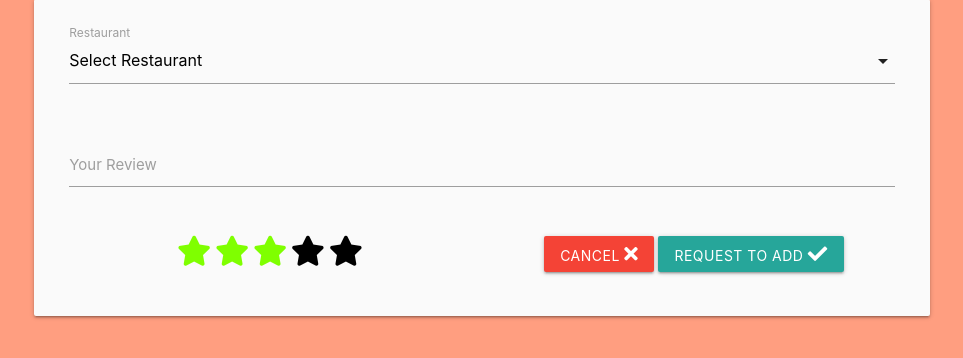
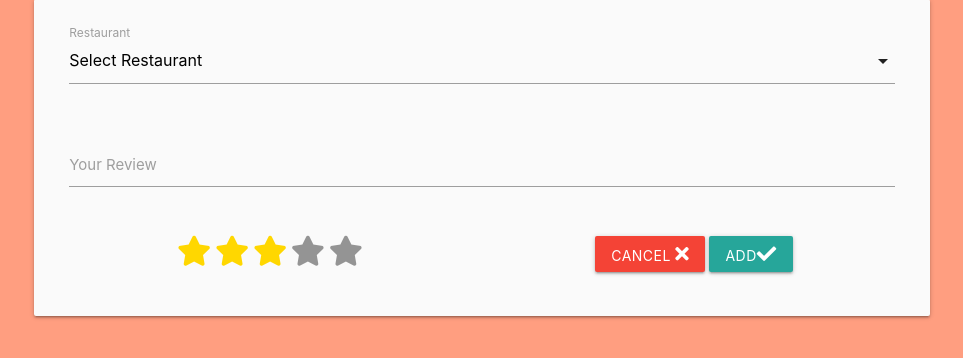
Before and after one commit to matteofiorini92/restaurants-reviews, a Flask app: page /add_review in a window 1280 px wide. Shown: the part 160-518 px from the top of the page, without its empty margins (158-1121 px from the left). Run offline with Flask 2, Linux system fonts and the light colour scheme; the visitor is signed in with stand-in values (Sample User, id 1); data that the repository does not hold is empty; some libraries are stand-ins or nearby versions.

Commit message:
feat: added styling to stars and social links. fix: made edit restaurant buttons visible only to admin users

```diff
--- a/app.py
+++ b/app.py
@@ -20,8 +20,13 @@ mongo = PyMongo(app)
 @app.route("/")
 @app.route("/get_restaurants")
 def get_restaurants():
+    if session:
+        user = mongo.db.users.find_one({"username": session["user"]})
+        role = user["role"]
+    else:
+        role = ""
     restaurants = mongo.db.restaurants.find({"status": "approved"})
-    return render_template("get_restaurants.html", restaurants=restaurants)
+    return render_template("get_restaurants.html", restaurants=restaurants, role=role)
 
 
 @app.route("/add_restaurant", methods=["GET", "POST"])
--- a/static/css/style.css
+++ b/static/css/style.css
@@ -20,11 +20,11 @@
 }
 
 .golden-star {
-  color: chartreuse;
+  color: rgb(255, 215, 0);
 }
 
-.grey-star {
-  color: black;
+.greyed-out {
+  color: rgb(148, 148, 148)
 }
 
 .white-link {
--- a/templates/add_review.html
+++ b/templates/add_review.html
@@ -32,16 +32,15 @@
                 <i id="star-1" class="fas fa-star fa-2x star-rating golden-star"></i>
                 <i id="star-2" class="fas fa-star fa-2x star-rating golden-star"></i>
                 <i id="star-3" class="fas fa-star fa-2x star-rating golden-star"></i>
-                <i id="star-4" class="fas fa-star fa-2x star-rating grey-star"></i>
-                <i id="star-5" class="fas fa-star fa-2x star-rating grey-star"></i>
+                <i id="star-4" class="fas fa-star fa-2x star-rating greyed-out"></i>
+                <i id="star-5" class="fas fa-star fa-2x star-rating greyed-out"></i>
             </div>
             <div class="col s12 m6">
                 <button class="btn waves-effect waves-light red" type="cancel" name="add_review_cancel">Cancel
                     <i class="fas fa-times"></i>
                 </button>
-                <button class="btn waves-effect waves-light" type="submit" name="add_review_submit">Request to
-                    add
-                    <i class="fas fa-check"></i>
+                <button class="btn waves-effect waves-light" type="submit" name="add_review_submit">Add<i
+                        class="fas fa-check"></i>
                 </button>
             </div>
         </div>
--- a/templates/edit_review.html
+++ b/templates/edit_review.html
@@ -30,7 +30,7 @@
                 <i id="star-{{ i }}" class="fas fa-star fa-2x star-rating golden-star"></i>
                 {% endfor %}
                 {% for i in range(review.star_score|int, 6) %}
-                <i id="star-{{ i }}" class="fas fa-star fa-2x star-rating grey-star"></i>
+                <i id="star-{{ i }}" class="fas fa-star fa-2x star-rating greyed-out"></i>
                 {% endfor %}
             </div>
             <div class="col s12 m6">
```
Also changed, not shown: templates/get_restaurants.html (+8 -6 lines).
